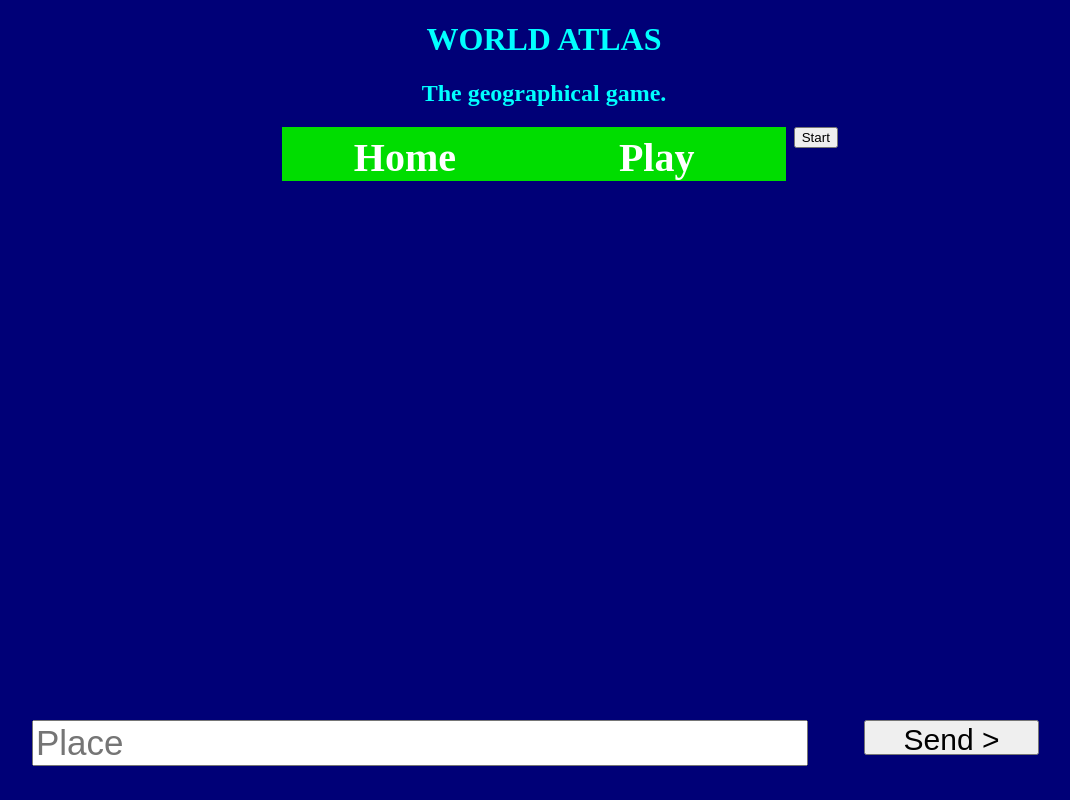
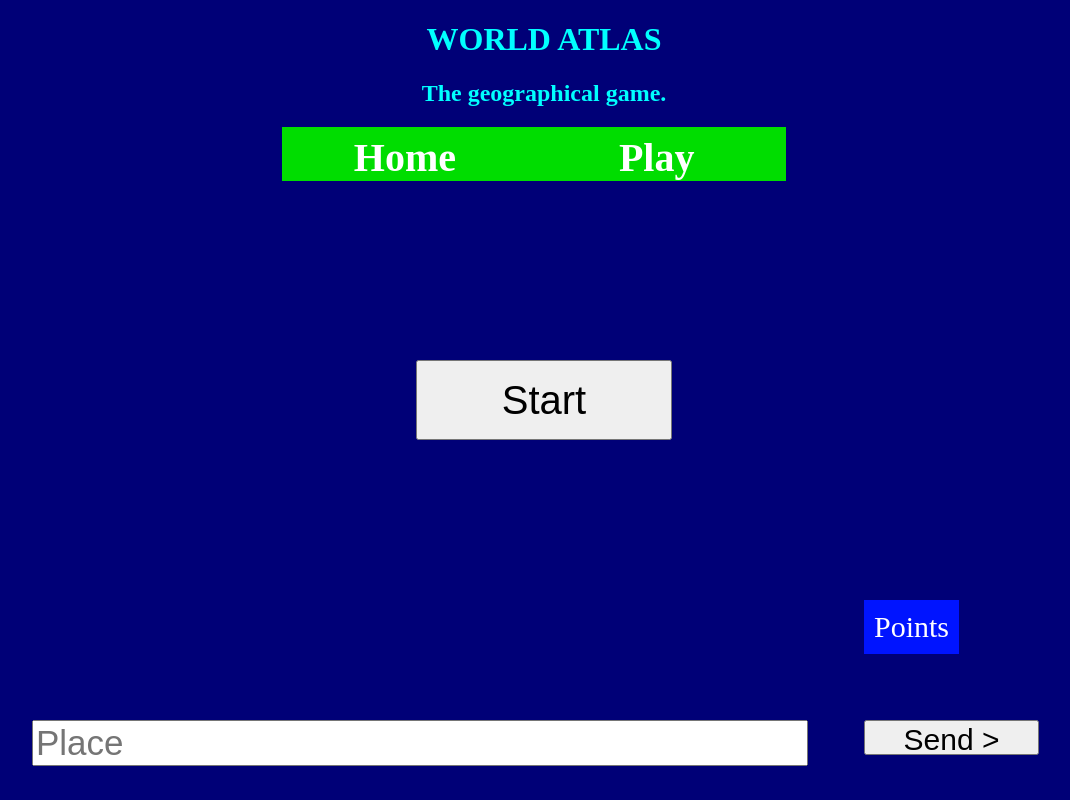
Before and after one commit to Mr-Destructive/world-atlas-dj, a Django app: page /bot in a window 1280 px wide. Shown: the whole page, without its empty margins (96-1166 px from the left). Run offline with Django 3.2, Linux system fonts and the light colour scheme.

Commit message:
added points and input validation

```diff
--- a/static/css/style.css
+++ b/static/css/style.css
@@ -172,3 +172,23 @@ a:hover{
 .closebtn:hover {
   color: black;
 }
+
+#start{
+    position:absolute;
+    left:40%;
+    top:45%;
+    height:10%;
+    width:20%;
+    font-size:40px;
+}
+.points
+{
+    visibility:visible;
+    position:absolute;
+    left:75%;
+    top:75%;
+    background-color:#0014ff;
+    color:white;
+    font-size:30px;
+    padding:10px;
+}
--- a/static/js/script.js
+++ b/static/js/script.js
@@ -58,6 +58,7 @@ function scroller(){
 
 function toss()
 {
+    document.getElementById("start").style.visibility="hidden";
     let toss=Math.floor(Math.random()*2);
     console.log(toss);
     document.getElementById("info").innerHTML='';
@@ -221,6 +222,7 @@ function validate(place, _callback)
     if(exists === 1 && count === dictlen && repeated === 0){
         valid=true;
         add_to_list(place);
+        document.querySelector(".points").innerHTML = points + " Points";
     }
 
     else{
@@ -228,7 +230,7 @@ function validate(place, _callback)
         win.innerHTML="You Lost";
         win.style.backgroundColor="#ff4436";
         win.style.visibility="visible";
-        document.getElementById(".closebtn").style.visibility="visible";
+        document.getElementById("start").style.visibility="visible";
     }
     return valid;
     })
@@ -318,6 +320,8 @@ function validate_comp(place)
 
     else{
         document.getElementById("info").innerHTML = "You Won!!";
+        win.style.backgroundColor = "#00dd00";
+        win.innerHTML="You Won!"
         win.style.visibility="visible";
         valid=false;
     }
--- a/templates/play/bot.html
+++ b/templates/play/bot.html
@@ -1,7 +1,7 @@
 {% extends 'home/index.html' %}
 {% load static %}
 {% block body %}
-<button onclick="toss()">Start</button>
+<button onclick="toss()" id="start">Start</button>
   <input type="text" placeholder="Place" autocomplete="off" id="place"/>
         <button id="submit" >Send ></button>
         <!--
@@ -13,8 +13,8 @@
 	<p id="info"></p>
     <table id="tab">
     </table>
-<div class="alert">
-</div>
+<div class="alert"> </div>
+<div class="points">Points </div>
 <script src="https://unpkg.com/axios/dist/axios.min.js"></script>
 <script src="{% static "js/script.js" %}"></script>
 {% endblock %}
--- a/templates/play/index.html
+++ b/templates/play/index.html
@@ -4,5 +4,5 @@
 {% load static %}
 <link rel="stylesheet" href="{% static "css/play/style.css" %}" >
 <a href="{{"bot"}}" id="botbutton">Bot</a>
-<a href="#" id="multp">Multiplayer</a><p id="inp">in production</p>
+<a href="#" id="multp">Multiplayer</a><p id="inp">in development</p>
 {% endblock %}
```
Also changed, not shown: templates/room/index.html (deleted, +0 -35 lines), templates/room/room.html (deleted, +0 -75 lines).
